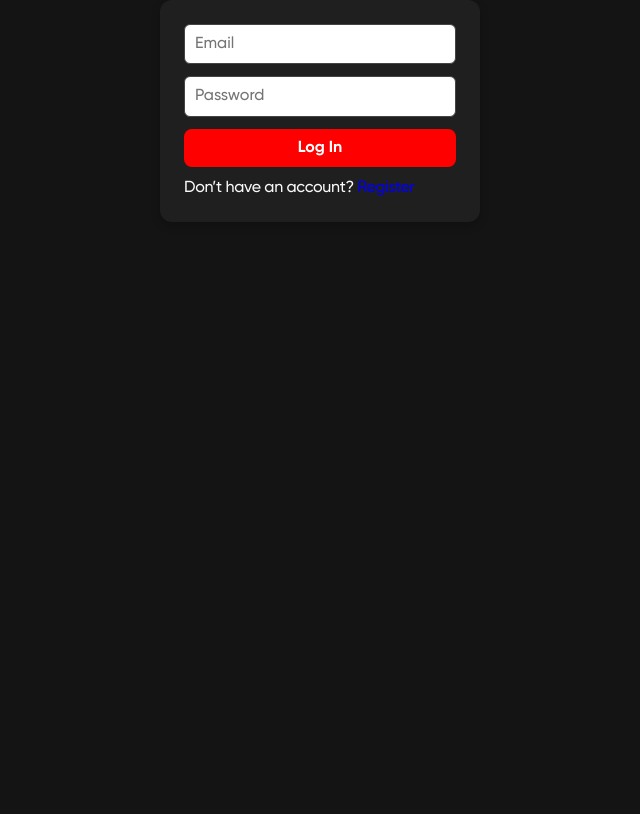
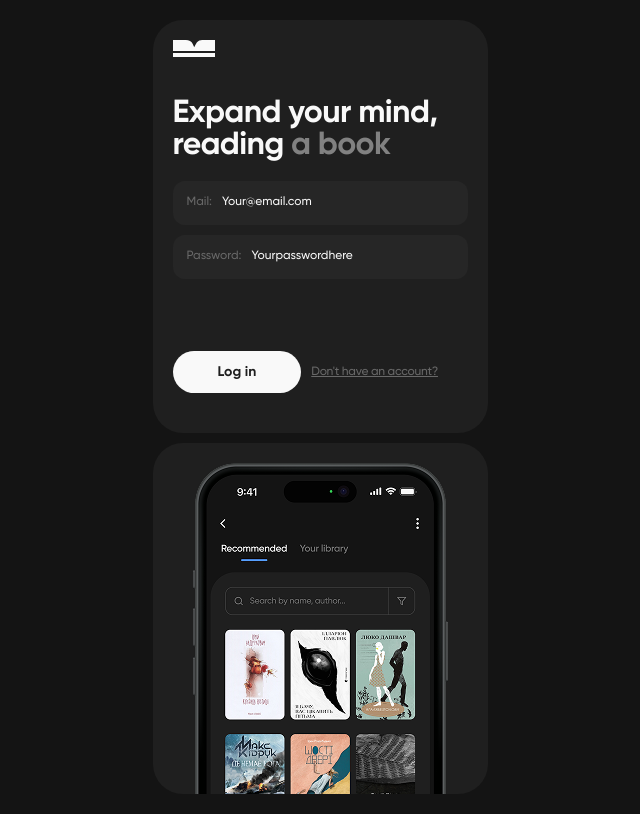
Before and after one commit to aishchuk22/read-journey, a React (Vite) app: page /read-journey/login in a window 1280 px wide. Shown: the whole page, without its empty margins (320-960 px from the left). Built offline with nearby package versions, Linux system fonts and the light colour scheme.

Commit message:
login form styled and updated, photos added

```diff
--- a/src/components/Header/Header.jsx
+++ b/src/components/Header/Header.jsx
@@ -1,5 +1,5 @@
 import { useSelector } from "react-redux";
-import { Menu } from "lucide-react";
+import { HiOutlineMenuAlt3 } from "react-icons/hi";
 import { useNavigate } from "react-router-dom";
 
 import logo from "../../assets/react.svg";
@@ -33,7 +33,7 @@ const Header = ({ toggleMenu }) => {
           className={styles.burgerBtn}
           aria-label="Toggle menu"
         >
-          <Menu size={28} color="white" />
+          <HiOutlineMenuAlt3 size={28} color="white" />
         </button>
       </div>
     </header>
--- a/src/components/LoginForm/LoginForm.jsx
+++ b/src/components/LoginForm/LoginForm.jsx
@@ -7,6 +7,9 @@ import loginSchema from "../../validation/loginSchema";
 
 import { login } from "../../redux/auth/authOperations";
 import styles from "./LoginForm.module.css";
+import logo from "../../assets/react.svg";
+import iPhone from "../../assets/iPhone.png";
+import iPhone2x from "../../assets/iPhone@2x.png";
 
 const LoginForm = () => {
   const dispatch = useDispatch();
@@ -30,33 +33,67 @@ const LoginForm = () => {
   };
 
   return (
+    <div className={styles.container}>
+      <div className={styles.loginSection}>
+        <div className={styles.loginCard}>
+          <img src={logo} alt="Logo" className={styles.logo} />
+
+          <h1 className={styles.title}>
+            Expand your mind, reading{" "}
+            <span className={styles.titleAccent}>a book</span>
+          </h1>
+
           <form className={styles.form} onSubmit={handleSubmit(onSubmit)}>
+            <div className={styles.inputWrapper}>
+              <span className={styles.inputLabel}>Mail:</span>
               <input
                 className={styles.input}
                 type="email"
-        placeholder="Email"
+                placeholder="Your@email.com"
                 {...register("email")}
               />
-      {errors.email && <p className={styles.error}>{errors.email.message}</p>}
+            </div>
+            {errors.email && (
+              <p className={styles.error}>{errors.email.message}</p>
+            )}
 
+            <div className={styles.inputWrapper}>
+              <span className={styles.inputLabel}>Password:</span>
               <input
                 className={styles.input}
                 type="password"
-        placeholder="Password"
+                placeholder="Yourpasswordhere"
                 {...register("password")}
               />
+            </div>
             {errors.password && (
               <p className={styles.error}>{errors.password.message}</p>
             )}
 
+            <div className={styles.bottomRow}>
               <button className={styles.button} type="submit">
-        Log In
+                Log in
               </button>
 
-      <p>
-        Don’t have an account? <Link to="/register">Register</Link>
-      </p>
+              <Link to="/register" className={styles.registerLink}>
+                Don't have an account?
+              </Link>
+            </div>
           </form>
+        </div>
+      </div>
+
+      <div className={styles.phoneSection}>
+        <div className={styles.phoneCard}>
+          <img
+            src={iPhone}
+            srcSet={`${iPhone} 1x, ${iPhone2x} 2x`}
+            alt="Phone mockup"
+            className={styles.phoneImage}
+          />
+        </div>
+      </div>
+    </div>
   );
 };
 
--- a/src/components/LoginForm/LoginForm.module.css
+++ b/src/components/LoginForm/LoginForm.module.css
@@ -1,32 +1,185 @@
+.container {
+  display: flex;
+  flex-direction: column;
+  min-height: 100vh;
+  padding: 20px;
+  gap: 10px;
+}
+
+.loginSection {
+  display: flex;
+  justify-content: center;
+}
+
+.loginCard {
+  background-color: #1f1f1f;
+  border-radius: 30px;
+  display: flex;
+  flex-direction: column;
+  width: 100%;
+  max-width: 500px;
+  padding: 20px;
+}
+
+.logo {
+  width: 42px;
+  height: 17px;
+  align-self: flex-start;
+  margin-bottom: 40px;
+}
+
+.title {
+  font-size: 32px;
+  font-weight: 700;
+  line-height: 100%;
+  text-align: left;
+  color: var(--text);
+  margin-bottom: 20px;
+  align-self: flex-start;
+}
+
+.titleAccent {
+  color: rgba(227, 227, 227, 0.5);
+}
+
 .form {
   display: flex;
   flex-direction: column;
-  gap: 12px;
-  max-width: 320px;
-  margin: 0 auto;
-  padding: 24px;
-  border-radius: 12px;
-  background-color: var(--bg);
-  box-shadow: 0 4px 10px rgba(0, 0, 0, 0.2);
+  gap: 10px;
+  width: 100%;
 }
 
-.input {
-  padding: 10px;
-  border-radius: 6px;
-  border: 1px solid var(--border);
-  font-size: 16px;
+.inputWrapper {
+  position: relative;
+  width: 100%;
+  background-color: #262626;
+  border-radius: 12px;
+  display: flex;
+  align-items: center;
+  padding: 14px;
+  gap: 10px;
+  transition: border-color 0.2s;
+}
+
+.inputLabel {
+  color: #686868;
+  font-size: 12px;
+  line-height: 133%;
+  white-space: nowrap;
+  flex-shrink: 0;
+}
+
+.inputWrapper .input {
+  background-color: transparent;
+  border: none;
+  color: var(--text);
+  font-size: 12px;
+  line-height: 133%;
+  outline: none;
+  flex: 1;
+  min-width: 0;
+  padding: 0;
+}
+
+.inputWrapper .input::placeholder {
+  color: var(--text);
+}
+
+.bottomRow {
+  display: flex;
+  gap: 10px;
+  align-items: center;
+  margin-top: 62px;
+  margin-bottom: 20px;
 }
 
 .button {
-  background-color: red;
-  color: var(--textOnAccent);
-  padding: 10px;
+  background-color: var(--text);
+  color: var(--bg);
+  padding: 12px 45px;
   border: none;
-  border-radius: 8px;
+  border-radius: 30px;
   font-weight: 700;
+  font-size: 14px;
+  line-height: 129%;
   transition: background-color 0.3s ease;
+  max-width: 131px;
+  white-space: nowrap;
 }
 
 .button:hover {
-  background-color: var(--accentHover);
+  background-color: #3a7bd6;
 }
+
+.registerLink {
+  color: #686868;
+  font-size: 12px;
+  line-height: 117%;
+  letter-spacing: -0.02em;
+  text-decoration: underline;
+  margin: 0;
+}
+
+.link {
+  color: #686868;
+  text-decoration: underline;
+  transition: color 0.2s;
+}
+
+.link:hover {
+  color: var(--text);
+}
+
+.error {
+  color: #ff6b6b;
+  font-size: 12px;
+  margin: -10px 0 0 14px;
+}
+
+.phoneSection {
+  display: flex;
+  justify-content: center;
+  height: 351px;
+  overflow: hidden;
+}
+
+.phoneCard {
+  background-color: #1f1f1f;
+  border-radius: 30px;
+  padding: 20px 20px 0px;
+  display: flex;
+  justify-content: center;
+  width: 100%;
+  max-width: 500px;
+  overflow: hidden;
+}
+
+.phoneImage {
+  width: 255px;
+  height: auto;
+  object-fit: none;
+  object-position: top;
+}
+
+@media screen and (min-width: 375px) {
+  .loginCard {
+    max-width: 335px;
+  }
+
+  .phoneCard {
+    max-width: 335px;
+  }
+}
+
+@media screen and (max-width: 375px) {
+  .phoneCard {
+    max-width: 100%;
+    padding: 15px 15px 0px;
+  }
+
+  .phoneImage {
+    width: 100%;
+    max-width: 255px;
+    min-width: 200px;
+  }
+}
```
Also changed, not shown: src/assets/iPhone.png (added), src/assets/iPhone@2x.png (added). Lines whose indentation alone changed are shown as unchanged.
